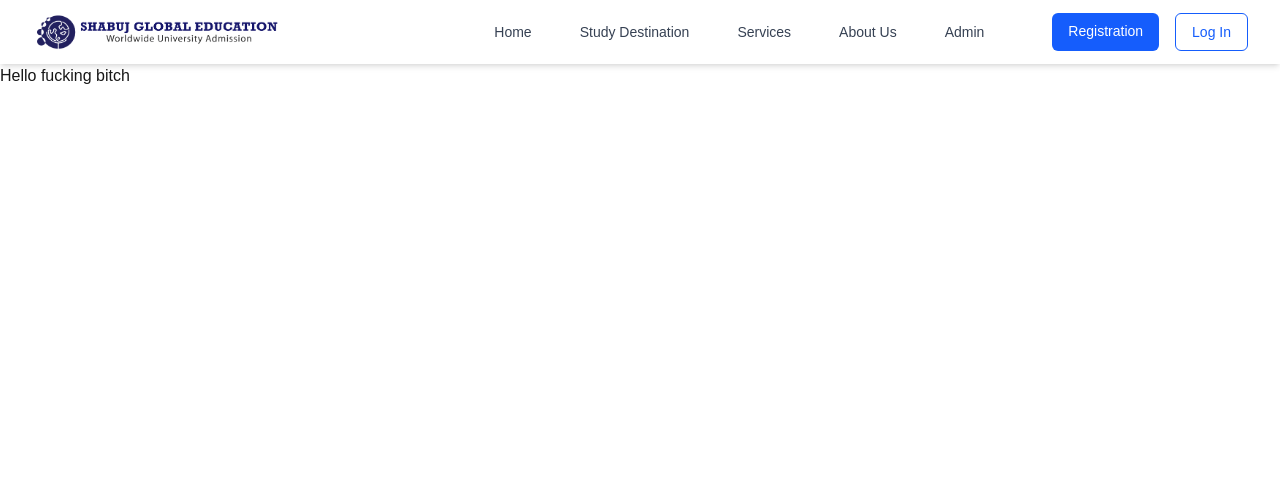
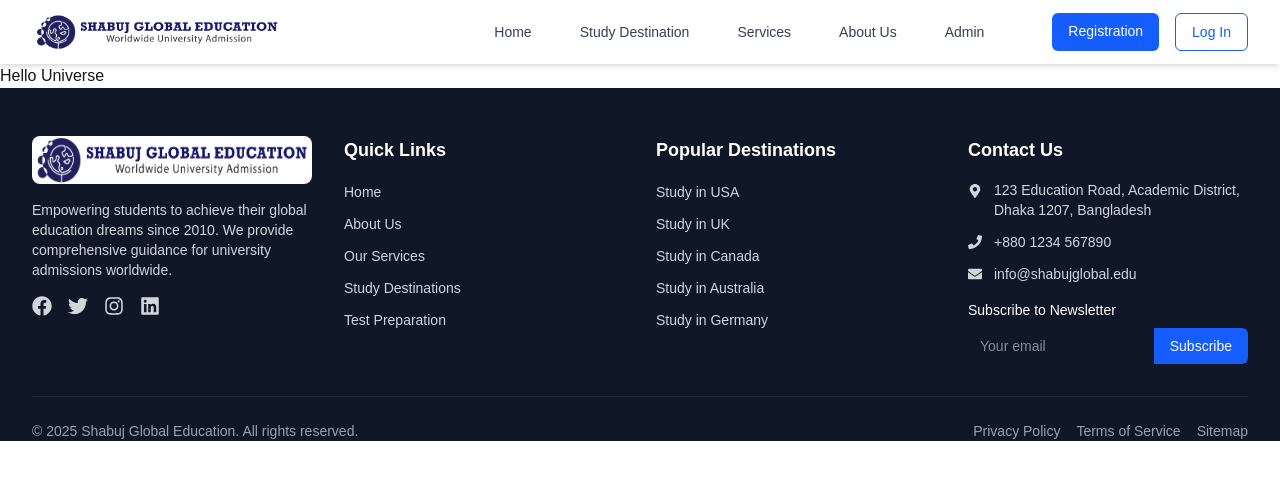
Before and after one commit to sadik117/nextjs-task-frontend, a Next.js app: page / in a window 1280 px wide. Shown: the top 480 px of the page. Built offline with nearby package versions, Linux system fonts and the light colour scheme.

Commit message:
footer done

```diff
--- a/package.json
+++ b/package.json
@@ -13,7 +13,8 @@
     "dayjs": "^1.11.13",
     "next": "15.4.6",
     "react": "19.1.0",
-    "react-dom": "19.1.0"
+    "react-dom": "19.1.0",
+    "react-icons": "^5.5.0"
   },
   "devDependencies": {
     "@eslint/eslintrc": "^3",
--- a/src/app/layout.js
+++ b/src/app/layout.js
@@ -1,6 +1,7 @@
 import { Geist, Geist_Mono } from "next/font/google";
 import "./globals.css";
 import Navbar from "@/components/Navbar";
+import Footer from "@/components/Footer";
 
 const geistSans = Geist({
   variable: "--font-geist-sans",
@@ -25,6 +26,7 @@ export default function RootLayout({ children }) {
       >
         <Navbar></Navbar>
         {children}
+        <Footer></Footer>
       </body>
     </html>
   );
--- a/src/app/page.js
+++ b/src/app/page.js
@@ -2,6 +2,6 @@ import Image from "next/image";
 
 export default function Home() {
   return (
-    <h1>Hello fucking bitch</h1>
+    <h1>Hello Universe</h1>
   );
 }
--- /dev/null
+++ b/src/components/Footer.jsx
@@ -0,0 +1,161 @@
+"use client";
+
+import Link from 'next/link';
+import { FaFacebook, FaTwitter, FaInstagram, FaLinkedin, FaMapMarkerAlt, FaPhone, FaEnvelope } from 'react-icons/fa';
+
+const Footer = () => {
+  return (
+    <footer className="bg-gray-900 text-white pt-12">
+      <div className="max-w-7xl mx-auto px-4 sm:px-6 lg:px-8">
+        <div className="grid grid-cols-1 md:grid-cols-2 lg:grid-cols-4 gap-8">
+          {/* About Section */}
+          <div className="space-y-4">
+            <Link href="/" className="flex items-center bg-white rounded-lg">
+              <img
+                src="/SGE-Logo.png"
+                alt="Shabuj Global Education"
+                className="h-12 w-auto"
+              />
+            </Link>
+            <p className="text-gray-300 text-sm">
+              Empowering students to achieve their global education dreams since 2010.
+              We provide comprehensive guidance for university admissions worldwide.
+            </p>
+            <div className="flex space-x-4">
+              <a href="#" className="text-gray-300 hover:text-white">
+                <FaFacebook size={20} />
+              </a>
+              <a href="#" className="text-gray-300 hover:text-white">
+                <FaTwitter size={20} />
+              </a>
+              <a href="#" className="text-gray-300 hover:text-white">
+                <FaInstagram size={20} />
+              </a>
+              <a href="#" className="text-gray-300 hover:text-white">
+                <FaLinkedin size={20} />
+              </a>
+            </div>
+          </div>
+
+          {/* Quick Links */}
+          <div className="space-y-4">
+            <h3 className="text-lg font-semibold">Quick Links</h3>
+            <ul className="space-y-2">
+              <li>
+                <Link href="/" className="text-gray-300 hover:text-white text-sm">
+                  Home
+                </Link>
+              </li>
+              <li>
+                <Link href="/about-us" className="text-gray-300 hover:text-white text-sm">
+                  About Us
+                </Link>
+              </li>
+              <li>
+                <Link href="/services" className="text-gray-300 hover:text-white text-sm">
+                  Our Services
+                </Link>
+              </li>
+              <li>
+                <Link href="/study-destination" className="text-gray-300 hover:text-white text-sm">
+                  Study Destinations
+                </Link>
+              </li>
+              <li>
+                <Link href="/test-prep" className="text-gray-300 hover:text-white text-sm">
+                  Test Preparation
+                </Link>
+              </li>
+            </ul>
+          </div>
+
+          {/* Popular Destinations */}
+          <div className="space-y-4">
+            <h3 className="text-lg font-semibold">Popular Destinations</h3>
+            <ul className="space-y-2">
+              <li>
+                <Link href="/study-destination/usa" className="text-gray-300 hover:text-white text-sm">
+                  Study in USA
+                </Link>
+              </li>
+              <li>
+                <Link href="/study-destination/uk" className="text-gray-300 hover:text-white text-sm">
+                  Study in UK
+                </Link>
+              </li>
+              <li>
+                <Link href="/study-destination/canada" className="text-gray-300 hover:text-white text-sm">
+                  Study in Canada
+                </Link>
+              </li>
+              <li>
+                <Link href="/study-destination/australia" className="text-gray-300 hover:text-white text-sm">
+                  Study in Australia
+                </Link>
+              </li>
+              <li>
+                <Link href="/study-destination/germany" className="text-gray-300 hover:text-white text-sm">
+                  Study in Germany
+                </Link>
+              </li>
+            </ul>
+          </div>
+
+          {/* Contact Info */}
+          <div className="space-y-4">
+            <h3 className="text-lg font-semibold">Contact Us</h3>
+            <div className="space-y-3 text-sm text-gray-300">
+              <div className="flex items-start space-x-3">
+                <FaMapMarkerAlt className="mt-1 flex-shrink-0" />
+                <p>123 Education Road, Academic District, Dhaka 1207, Bangladesh</p>
+              </div>
+              <div className="flex items-center space-x-3">
+                <FaPhone />
+                <p>+880 1234 567890</p>
+              </div>
+              <div className="flex items-center space-x-3">
+                <FaEnvelope />
+                <p>info@shabujglobal.edu</p>
+              </div>
+            </div>
+
+            {/* Newsletter */}
+            <div className="mt-4">
+              <h4 className="text-sm font-medium mb-2">Subscribe to Newsletter</h4>
+              <div className="flex">
+                <input
+                  type="email"
+                  placeholder="Your email"
+                  className="px-3 py-2 text-white text-sm rounded-l-md focus:outline-none w-full"
+                />
+                <button className="bg-blue-600 hover:bg-blue-700 px-4 py-2 rounded-r-md text-sm">
+                  Subscribe
+                </button>
+              </div>
+            </div>
+          </div>
+        </div>
+
+        {/* Copyright and Bottom Links */}
+        <div className="border-t border-gray-800 mt-8 pt-6 flex flex-col md:flex-row justify-between items-center">
+          <p className="text-gray-400 text-sm">
+            © {new Date().getFullYear()} Shabuj Global Education. All rights reserved.
+          </p>
+          <div className="flex space-x-4 mt-4 md:mt-0">
+            <Link href="/privacy-policy" className="text-gray-400 hover:text-white text-sm">
+              Privacy Policy
+            </Link>
+            <Link href="/terms" className="text-gray-400 hover:text-white text-sm">
+              Terms of Service
+            </Link>
+            <Link href="/sitemap" className="text-gray-400 hover:text-white text-sm">
+              Sitemap
+            </Link>
+          </div>
+        </div>
+      </div>
+    </footer>
+  );
+};
+
+export default Footer;
```
Also changed, not shown: 1 other file (tests, documents, lock files or other folders).
